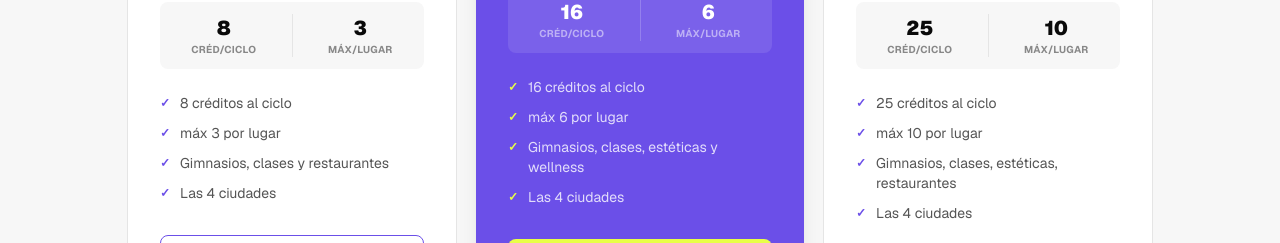
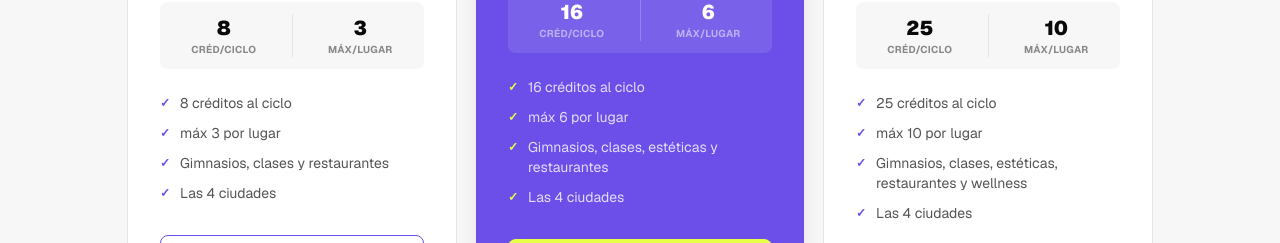
Before and after one commit to Onceoncemkt/muve, a Next.js app in the folder agencia-reports/muve/: page / in a window 1280 px wide. Shown: the part 2200-2443 px from the top of the page. Built offline with nearby package versions, Linux system fonts and the light colour scheme; no server answers.

Commit message:
landing: ajustar beneficios de planes
Co-Authored-By: Oz <oz-agent@warp.dev>

```diff
--- a/agencia-reports/muve/src/components/PlanesPrecios.tsx
+++ b/agencia-reports/muve/src/components/PlanesPrecios.tsx
@@ -62,7 +62,7 @@ const PLANES = [
     features: [
       '16 créditos al ciclo',
       'máx 6 por lugar',
-      'Gimnasios, clases, estéticas y wellness',
+      'Gimnasios, clases, estéticas y restaurantes',
       'Las 4 ciudades',
     ],
     recomendado: true,
@@ -75,7 +75,7 @@ const PLANES = [
     features: [
       '25 créditos al ciclo',
       'máx 10 por lugar',
-      'Gimnasios, clases, estéticas, restaurantes',
+      'Gimnasios, clases, estéticas, restaurantes y wellness',
       'Las 4 ciudades',
     ],
     recomendado: false,
```
